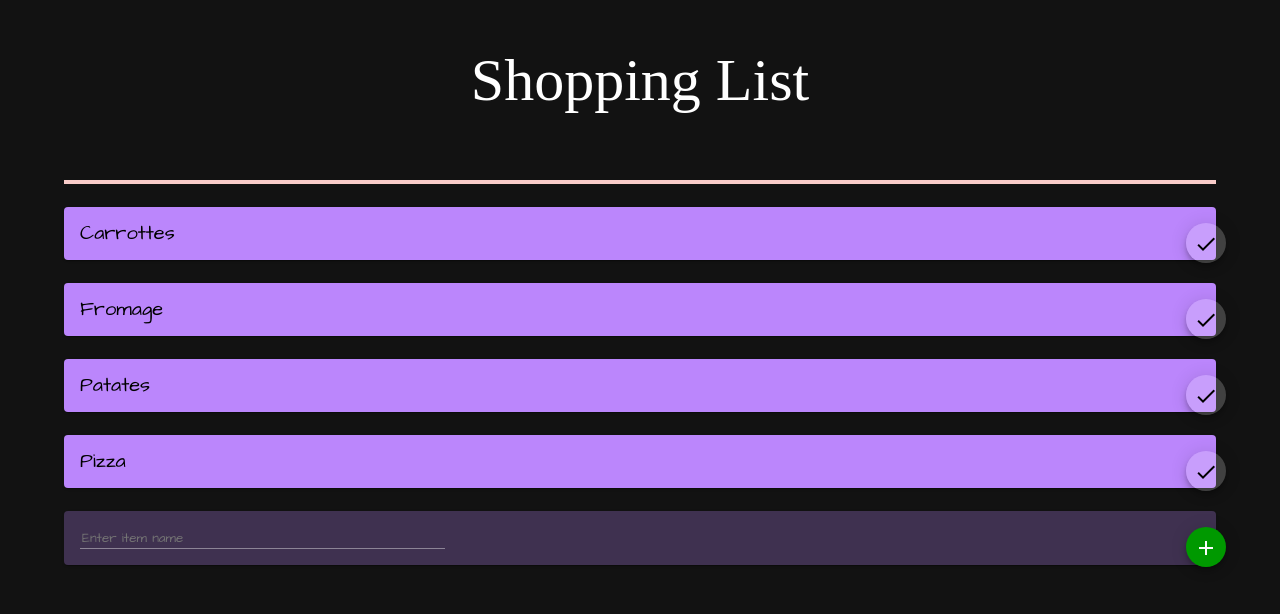
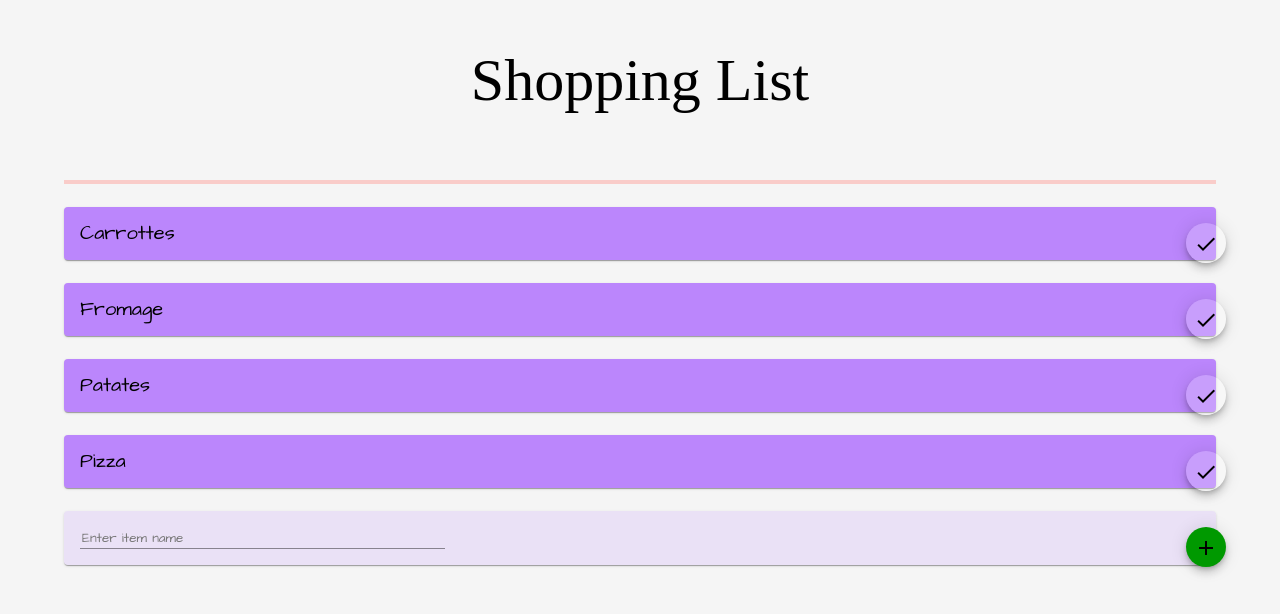
Before and after one commit to nicroy23/A-ShoppingList, an Angular app: page / in a window 1280 px wide. Shown: the top 614 px of the page. Built offline with nearby package versions, Linux system fonts and the light colour scheme; a web font is replaced by a local one.

Commit message:
Changed background color to lighter color.

```diff
--- a/src/app/add-item/add-item.component.css
+++ b/src/app/add-item/add-item.component.css
@@ -1,5 +1,5 @@
 .item-input {
-    background-color: #bb86fc44;
+    background-color: #bb86fc2d;
 }
 
 .input-field {
@@ -8,19 +8,19 @@
     border-top: none;
     border-left: none;
     border-right: none;
-    border-bottom: 1px solid rgba(255, 255, 255, 0.404);
-    color: white;
+    border-bottom: 1px solid rgba(0, 0, 0, 0.425);
+    color: black;
     font-family: 'Architects Daughter', cursive;
 }
 
 .input-field:focus {
     outline: none;
-    border-bottom: 1px solid white;
+    border-bottom: 1px solid rgb(0, 0, 0);
 }
 
 .add-button {
     background-color: #009900;
-    color: white;
+    color: black;
 }
 
 .add-button-parent {
--- a/src/app/list-item/list-item.component.ts
+++ b/src/app/list-item/list-item.component.ts
@@ -9,7 +9,7 @@ import { ItemsService } from '../items.service';
 })
 export class ListItemComponent implements OnInit {
 
-  @Input() item: object;
+  @Input() item: {id: string, name: string, checked: boolean};
 
   @Output() messageEvent = new EventEmitter<number>();
 
--- a/src/app/list/list.component.ts
+++ b/src/app/list/list.component.ts
@@ -9,7 +9,7 @@ import { ItemsService } from '../items.service';
 })
 export class ListComponent implements OnInit {
 
-  public items: Object[];
+  public items: {id: string, name: string, checked: boolean}[];
   public showInput: boolean;
   public pourcentage: number;
 
--- a/src/app/title-bar/title-bar.component.css
+++ b/src/app/title-bar/title-bar.component.css
@@ -3,6 +3,6 @@
     margin-top: 5%;
     height: 100px;
     font-size: 60px;
-    color: white;
+    color: black;
     font-family: 'Londrina Solid', cursive;
 }
--- a/src/styles.css
+++ b/src/styles.css
@@ -5,13 +5,5 @@ body {
 body {
   margin: 0;
   font-family: Roboto, "Helvetica Neue", sans-serif;
-  background-color: #121212;
+  background-color: whitesmoke;
 }
-
-.mat-form-field-empty.mat-form-field-label {
-  color: white !important;
-}
-
-.mat-form-field-underline {
-  background-color: white !important;
-}
```
